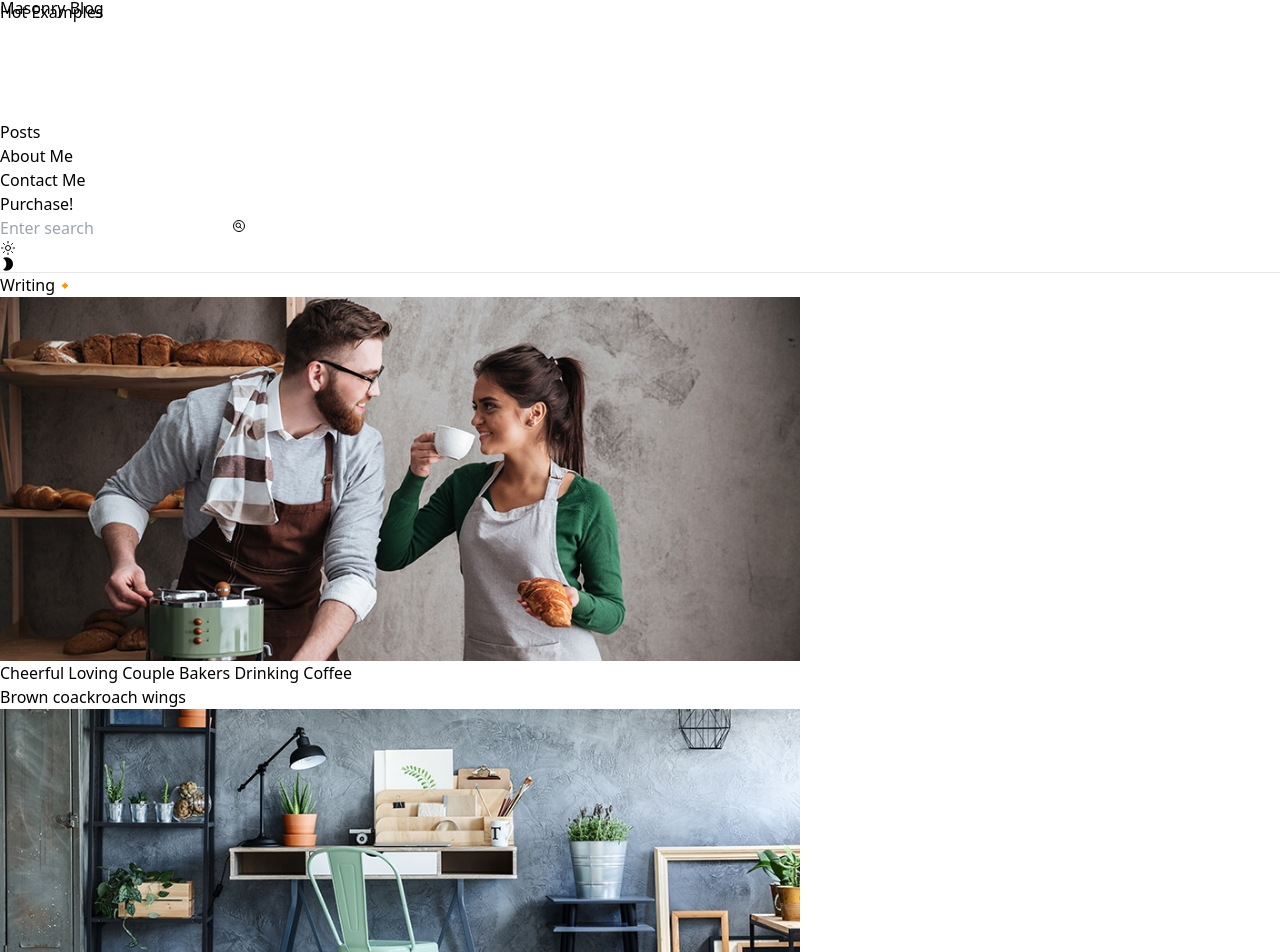
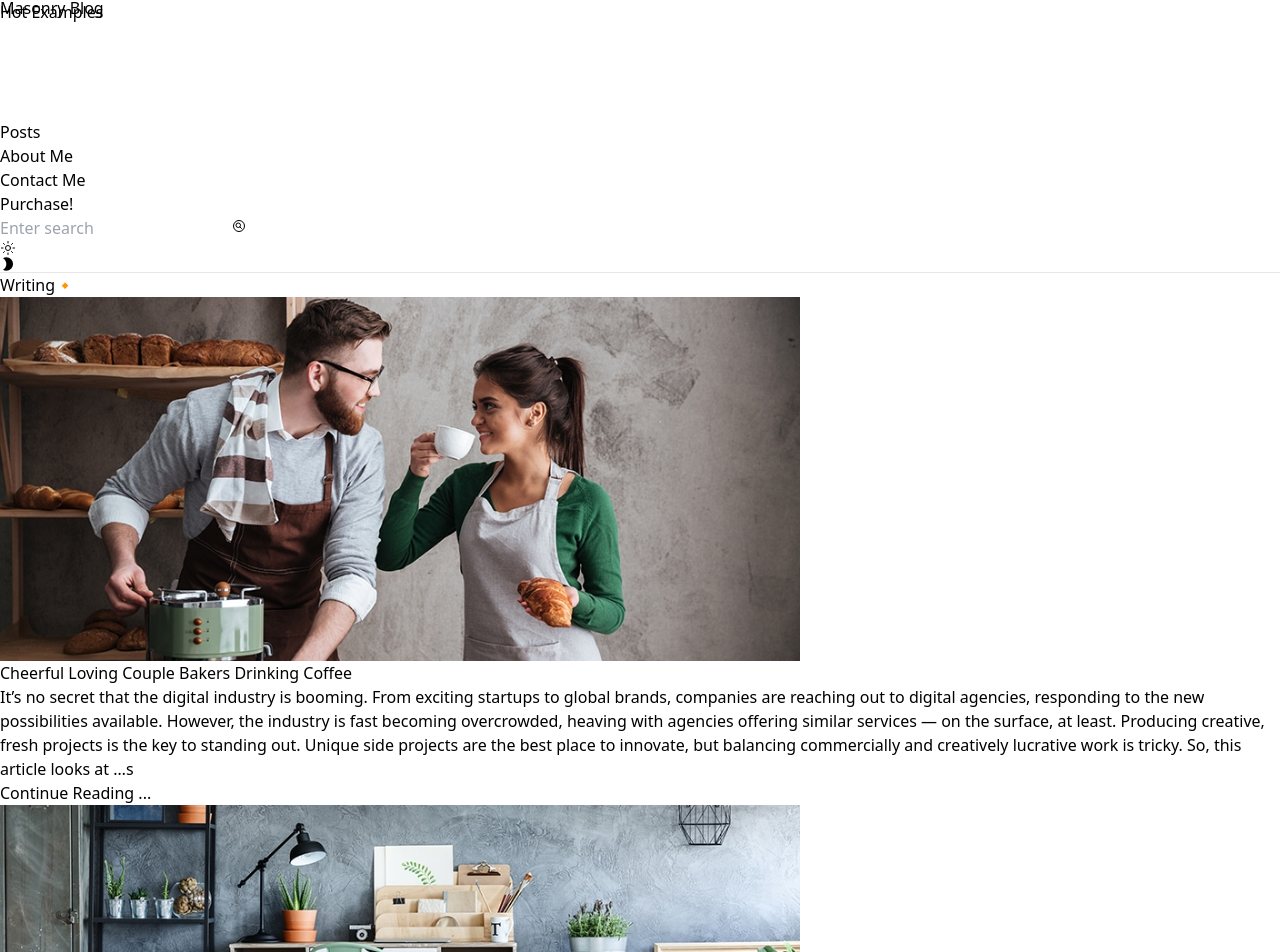
Before and after one commit to AkobiJoy/BLOG-PROJECT, a Next.js app: page / in a window 1280 px wide. Shown: the top 952 px of the page. Built offline with nearby package versions, Linux system fonts and the light colour scheme.

Commit message:
second commit

```diff
--- a/src/components/Hero.jsx
+++ b/src/components/Hero.jsx
@@ -5,7 +5,7 @@ import mockData from './MockData'
 const Hero = () => {
   return (
     <section className='px-40 py-24 flex-'>
-      <div>
+      <div className='mb-12'>
       <h1 className='text-4xl font-bold'>Writing🔸</h1>
       </div>
         {/* <Image src="/couples.jpg" alt='image' width={1500} height={200}/> */}
@@ -16,17 +16,21 @@ const Hero = () => {
             key={data.id}
             className='flex flex-col gap-16'
             >
-               <div className="h-[18rem]">
+               <div className="h-[20rem]">
                   <Image
-                    className="w-[10500px] h-[20rem]"
+                    className="w-[10500px] max-h-96"
                     src={data.image}
                     width={800}
-                    height={800}
+                    height={1000}
                     alt="images"
                   />
                 </div>
-                <p>{data.name}</p>
-                <p>{data.description}</p>
+                <div className='mt-8'>
+                <p className='text-2xl font-bold mb-5'>{data.name}</p>
+                <p className='text-xl mb-5'>{data.description}</p>
+                <button className='bg-blue-700  rounded-full w-max py-3 px-2 text-white text-lg font-semibold'>{data.imression}</button>
+
+                </div>
           </div>
         ))}
           </div>
--- a/src/components/MockData.jsx
+++ b/src/components/MockData.jsx
@@ -2,8 +2,8 @@ const mockData = [
     {
         id : 'one',
         name : 'Cheerful Loving Couple Bakers Drinking Coffee',
-        description : 'Brown coackroach wings',
-        imression : 'continue reading',
+        description : 'It’s no secret that the digital industry is booming. From exciting startups to global brands, companies are reaching out to digital agencies, responding to the new possibilities available. However, the industry is fast becoming overcrowded, heaving with agencies offering similar services — on the surface, at least. Producing creative, fresh projects is the key to standing out. Unique side projects are the best place to innovate, but balancing commercially and creatively lucrative work is tricky. So, this article looks at …s',
+        imression : 'Continue Reading ...',
         image : '/couples.jpg',
     },
 
@@ -11,7 +11,7 @@ const mockData = [
         id : 'two',
         name : 'Cheerful Loving Couple Bakers Drinking Coffee',
         description : 'It’s no secret that the digital industry is booming. From exciting startups to global brands, companies are reaching out to digital agencies, responding to the new possibilities available. However, the industry is fast becoming overcrowded, heaving with agencies offering similar services — on the surface, at least. Producing creative, fresh projects is the key to standing out. Unique side projects are the best place to innovate, but balancing commercially and creatively lucrative work is tricky. So, this article looks at …',
-        imression : 'continue reading',
+        imression : 'Continue Reading ...',
         image : '/place.jpg',
     },
 
@@ -19,7 +19,7 @@ const mockData = [
         id : 'three',
         name : 'Cosy Bright Office In Yellow And Grey Colors',
         description : 'It’s no secret that the digital industry is booming. From exciting startups to global brands, companies are reaching out to digital agencies, responding to the new possibilities available. However, the industry is fast becoming overcrowded, heaving with agencies offering similar services — on the surface, at least. Producing creative, fresh projects is the key to standing out. Unique side projects are the best place to innovate, but balancing commercially and creatively lucrative work is tricky. So, this article looks at …',
-        imression : 'continue reading',
+        imression : 'Continue Reading ...',
         image : '/chair.jpg',
     },
 
@@ -27,7 +27,7 @@ const mockData = [
         id : 'four',
         name : 'Traveller Visiting Ice Cave With Amazing Eye-catching Scenes',
         description : 'It’s no secret that the digital industry is booming. From exciting startups to global brands, companies are reaching out to digital agencies, responding to the new possibilities available. However, the industry is fast becoming overcrowded, heaving with agencies offering similar services — on the surface, at least. Producing creative, fresh projects is the key to standing out. Unique side projects are the best place to innovate, but balancing commercially and creatively lucrative work is tricky. So, this article looks at …',
-        imression : 'continue reading',
+        imression : 'Continue Reading ...',
         image : '/seaa.jpg',
     },
 
@@ -35,9 +35,9 @@ const mockData = [
         id : 'five',
         name : 'Traveller Visiting Ice Cave With Amazing Eye-catching Scenes',
         description : 'It’s no secret that the digital industry is booming. From exciting startups to global brands, companies are reaching out to digital agencies, responding to the new possibilities available. However, the industry is fast becoming overcrowded, heaving with agencies offering similar services — on the surface, at least. Producing creative, fresh projects is the key to standing out. Unique side projects are the best place to innovate, but balancing commercially and creatively lucrative work is tricky. So, this article looks at …',
-        imression : 'continue reading',
+        imression : 'Continue Reading ...',
         image : '/carr1.jpg',
-    },
+    }
 
 ]
 
--- a/src/components/Navbar.jsx
+++ b/src/components/Navbar.jsx
@@ -6,7 +6,7 @@ import { MdModeNight } from "react-icons/md";
 const Navbar = () => {
   return (
     <div>
-      <div className="flex items-center justify-between bg-white shadow-lg shadow-sky-200 px-28 py-4 cursor-pointer fixed z-10 w-full">
+      <div className="flex items-center justify-between bg-white shadow-lg shadow-sky-100 px-28 py-4 cursor-pointer fixed z-10 w-full">
         <ul className="flex items-center gap-x-12 relative">
           {/* Wrapper div for Hot Examples and dropdown */}
           <div className="relative group">
```
